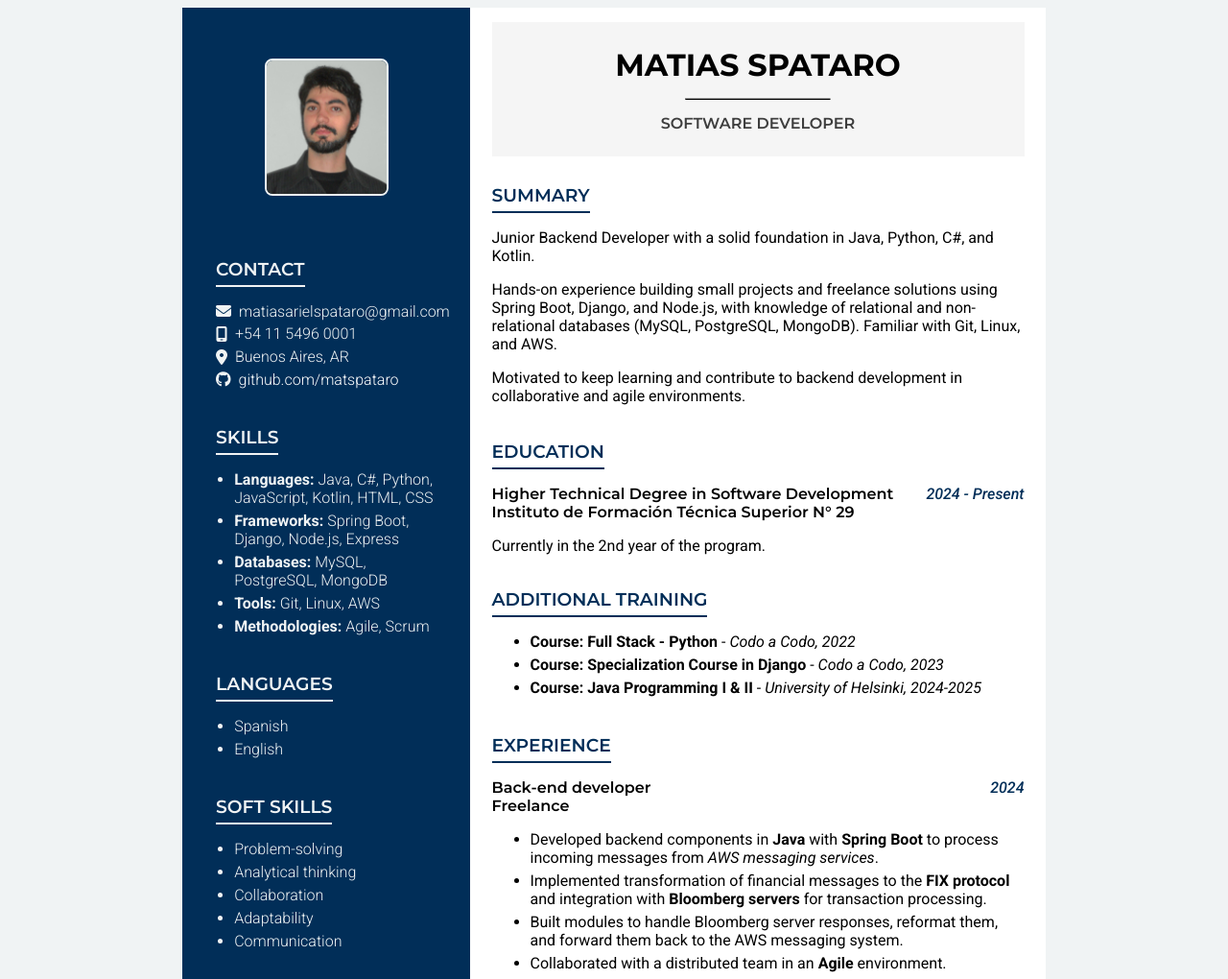
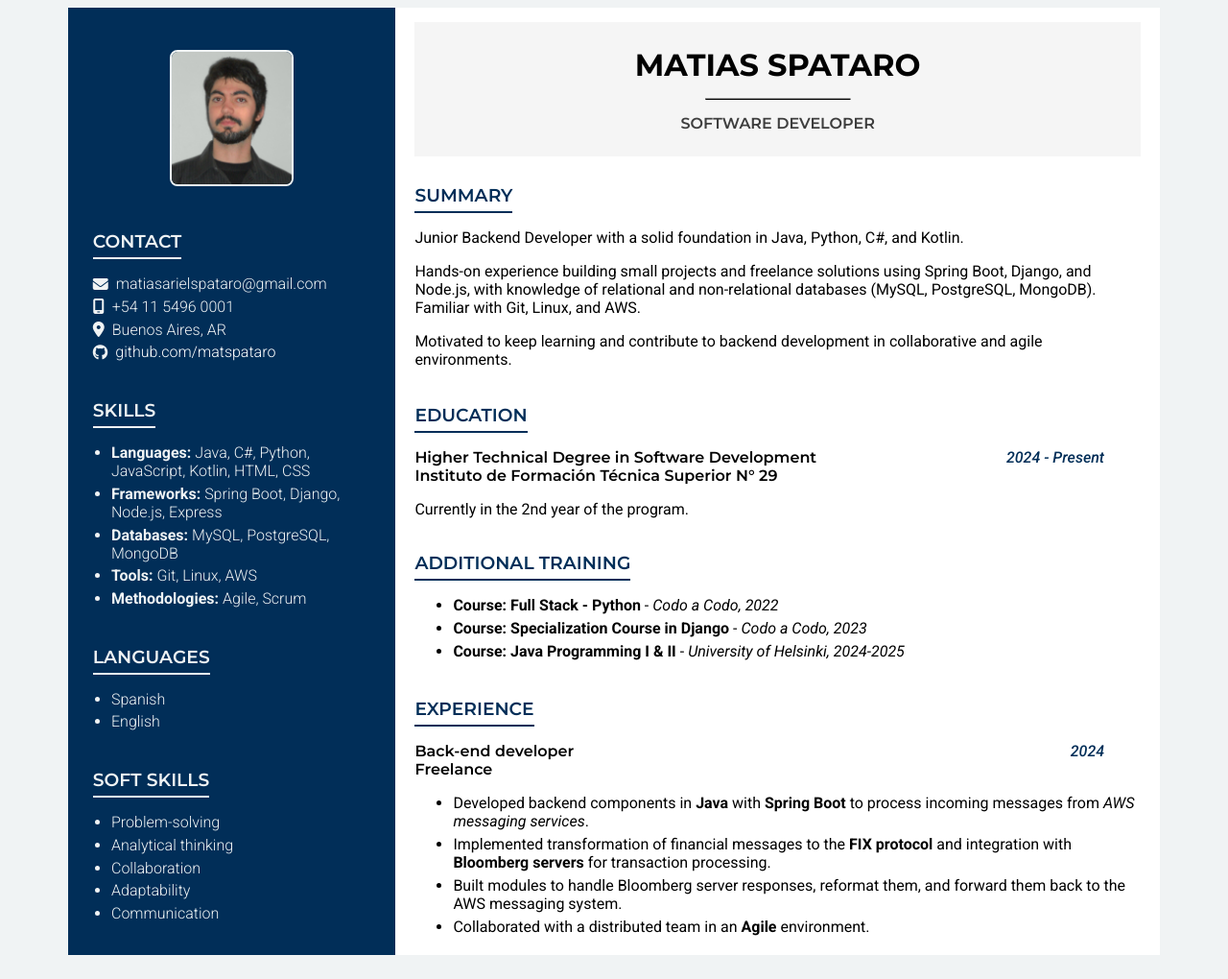
Before and after one commit to matspataro/cv-online, a plain HTML site: page index.html in a window 1280 px wide. Shown: the top 1020 px of the page at 96% size. Drawn offline with Linux system fonts and the light colour scheme.

Commit message:
actualización de valores absolutos a relativos. nueva estructura carpetas

```diff
--- a/css/styles.css
+++ b/css/styles.css
@@ -21,18 +21,9 @@ body {
 main {
     margin: 0 auto;
     display: flex;
-    width: 900px;
-}
-
-aside {
-    width: 300px;
-    background-color: var(--aside-blue);
-    color: var(--body-background);
-}
-
-section {
-    width: 600px;
-    background-color: white;
+    max-width: 1200px;
+    width: 90%;
+    justify-content: center;
 }
 
 aside, section {
@@ -40,6 +31,19 @@ aside, section {
     flex-direction: column;
     justify-content: space-around;
     align-items: center;
+}
+
+aside {
+    flex: 1;
+    max-width: 30%;
+    background-color: var(--aside-blue);
+    color: var(--body-background);
+}
+
+section {
+    flex: 2;
+    max-width: 70%;
+    background-color: white;
 }
 
 h1 {
@@ -74,7 +78,7 @@ p {
 /*** ASIDE ***/
 
 .aside-info-container {
-    width: 230px;
+    width: 85%;
 }
 
 .aside-containers {
@@ -86,8 +90,8 @@ p {
 }
 
 .aside-photo {
+    display: flex;
     margin-top: 30px;
-    display: flex;
 }
 
 #photo-cv {
@@ -133,9 +137,16 @@ p {
     justify-content: space-around;
     align-items: center;
     background-color: var(--cover-background);
-    width: 555px;
     margin-top: 15px;
     margin-bottom: 10px;
+}
+
+.cover,
+.section-summary,
+.section-experience,
+.section-experience-title {
+    width: 100%;
+    max-width: 95%;
 }
 
 .cover-line {
@@ -148,7 +159,6 @@ p {
     display: flex;
     flex-direction: column;
     align-items: flex-start;
-    width: 555px;
 }
 
 .section-summary {
@@ -167,7 +177,6 @@ p {
     display: flex;
     align-items: center;
     justify-content: space-between;
-    width: 555px;
 }
 
 .experience-first-title, .experience-date {
--- a/index.html
+++ b/index.html
@@ -14,7 +14,7 @@
     <main>
         <aside>
             <div class="aside-photo">
-                <img id="photo-cv" src="images/foto-cv.jpg" alt="Foto de Matías Spataro">
+                <img id="photo-cv" src="/assets/images/foto-cv.jpg" alt="Foto de Matías Spataro">
             </div>
             <div class="aside-info-container">
                 <div class="aside-containers">
```
Also changed, not shown: assets/images/foto-cv.jpg (renamed from images/foto-cv.jpg).
